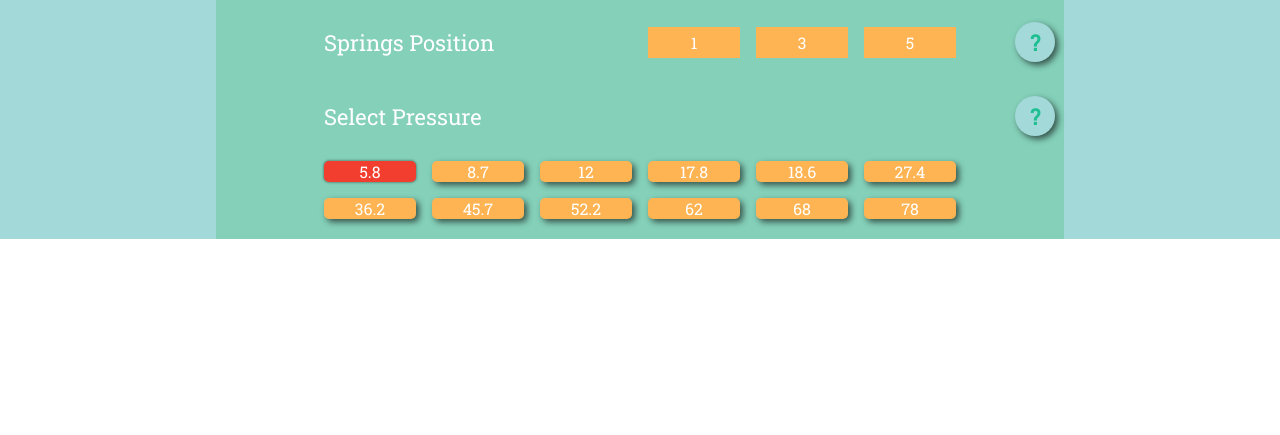
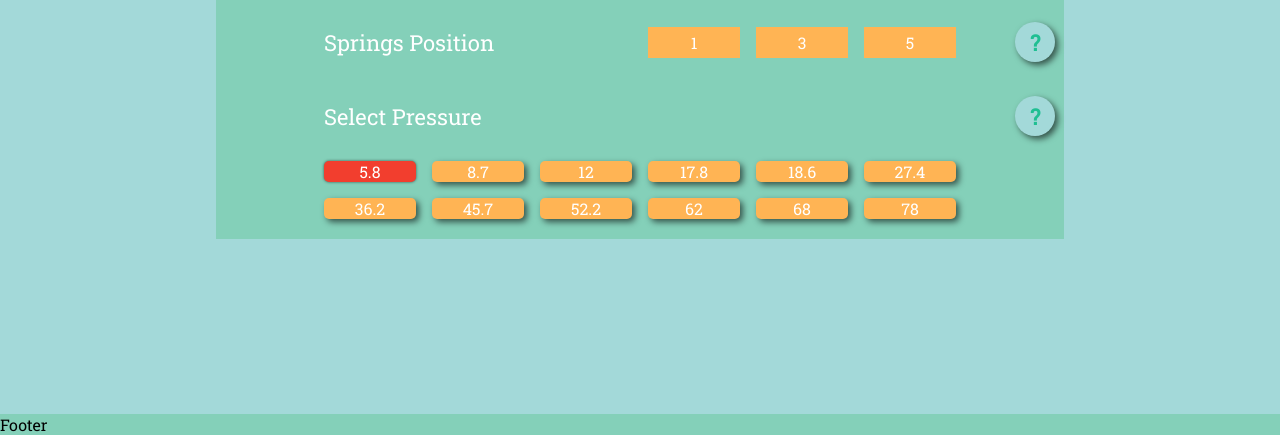
Before and after one commit to AlexanderPershin/gripper, a React app: page / in a window 1280 px wide. Shown: the part 365-800 px from the top of the page. Built offline with nearby package versions, Linux system fonts and the light colour scheme; a web font is replaced by a local one.

Commit message:
app height 100 overflow fixed

```diff
--- a/src/components/App.js
+++ b/src/components/App.js
@@ -19,6 +19,7 @@ function App() {
         </div>
       </header>
       <Calculator />
+      <footer className='app-footer'>Footer</footer>
     </div>
   );
 }
--- a/src/sass/components/_app.scss
+++ b/src/sass/components/_app.scss
@@ -6,11 +6,11 @@
 .app {
   display: grid;
   grid-template-columns: repeat(12, 1fr);
-  grid-template-rows: 200px 1fr;
+  grid-template-rows: 200px 1fr auto;
   grid-gap: 16px;
   row-gap: 45px;
   box-sizing: border-box;
-  height: 100vh;
+
   background: $color_1;
   .app-header {
     grid-column: 1 / -1;
@@ -41,4 +41,8 @@
   .calc {
     grid-column: 3 / 11;
   }
+  .app-footer {
+    grid-column: 1 / -1;
+    background: $color_2;
+  }
 }
--- a/src/sass/styles.scss
+++ b/src/sass/styles.scss
@@ -8,12 +8,16 @@ body,
 * {
   margin: 0;
   padding: 0;
+}
+
+html,
+body {
+  height: 100%;
   box-sizing: border-box;
 }
 
-html,
-body,
 .app {
+  min-height: 100vh;
   height: 100%;
 }
 
```
